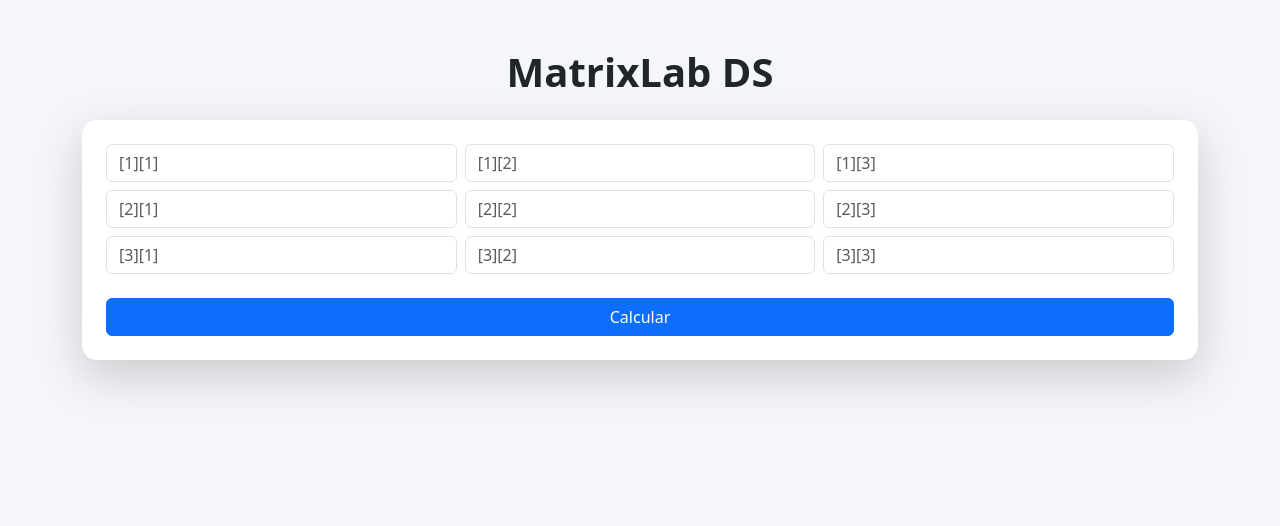
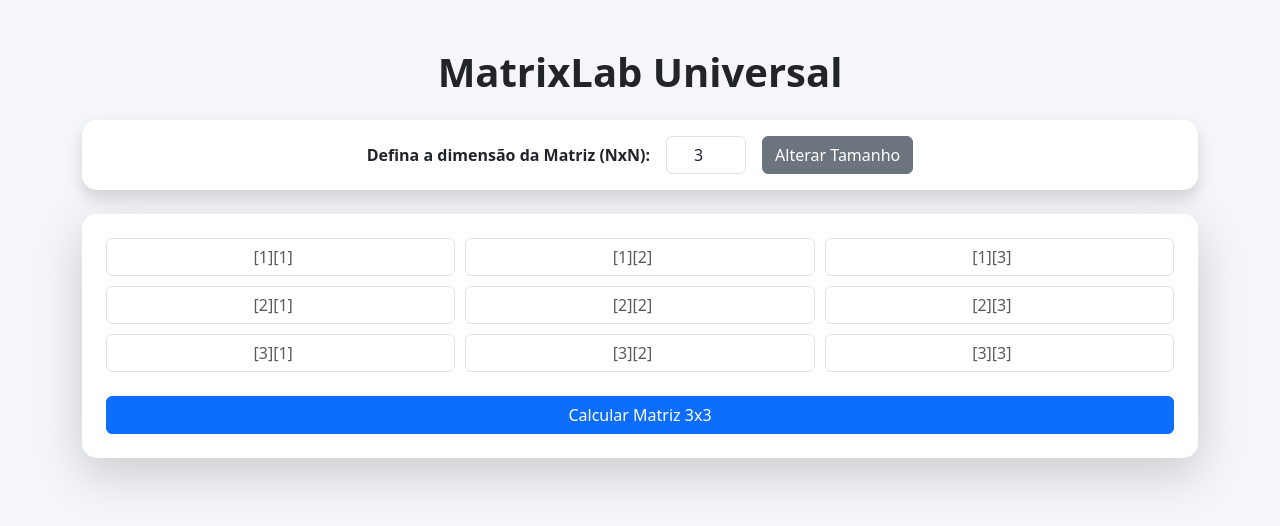
Before and after one commit to josehenriqueprogramador/MatrixLab, a FastAPI app: page / in a window 1280 px wide. Shown: the top 526 px of the page. Run offline with FastAPI, Linux system fonts and the light colour scheme.

Commit message:
matrizes de varios tamanhos

```diff
--- a/app/main.py
+++ b/app/main.py
@@ -1,4 +1,4 @@
-from fastapi import FastAPI, Form, Request
+from fastapi import FastAPI, Request
 from fastapi.responses import HTMLResponse
 from fastapi.staticfiles import StaticFiles
 from fastapi.templating import Jinja2Templates
@@ -7,82 +7,74 @@ import numpy as np
 app = FastAPI()
 
 app.mount("/static", StaticFiles(directory="app/static"), name="static")
-
 templates = Jinja2Templates(directory="app/templates")
 
 
 def matrix_to_html(matrix):
     html = "<table class='table table-bordered text-center'>"
-
     for row in matrix:
         html += "<tr>"
         for value in row:
-            html += f"<td>{round(value,2)}</td>"
+            html += f"<td>{round(value, 2)}</td>"
         html += "</tr>"
-
     html += "</table>"
-
     return html
 
 
 @app.get("/", response_class=HTMLResponse)
-async def home(request: Request):
-    # CORREÇÃO: Passando os parâmetros de forma explícita
+async def home(request: Request, size: int = 3):
+    # O tamanho padrão inicial será 3x3, mas aceita qualquer valor via URL (?size=4)
     return templates.TemplateResponse(
         request=request,
         name="index.html",
-        context={"result": None}
+        context={"result": None, "size": size}
     )
 
 
 @app.post("/", response_class=HTMLResponse)
-async def calculate(
-    request: Request,
+async def calculate(request: Request):
+    # Captura todos os dados do formulário dinamicamente
+    form_data = await request.form()
+    size = int(form_data.get("size", 3))
 
-    a11: float = Form(...),
-    a12: float = Form(...),
-    a13: float = Form(...),
+    # Monta a lista bidimensional baseada no tamanho escolhido
+    matrix_list = []
+    for i in range(size):
+        row = []
+        for j in range(size):
+            # Busca o valor usando a máscara de nome que definimos no HTML (ex: a_0_1)
+            val = float(form_data.get(f"a_{i}_{j}", 0))
+            row.append(val)
+        matrix_list.append(row)
 
-    a21: float = Form(...),
-    a22: float = Form(...),
-    a23: float = Form(...),
-
-    a31: float = Form(...),
-    a32: float = Form(...),
-    a33: float = Form(...)
-):
-
-    A = np.array([
-        [a11, a12, a13],
-        [a21, a22, a23],
-        [a31, a32, a33]
-    ])
+    # O NumPy aceita essa lista de qualquer tamanho instantaneamente!
+    A = np.array(matrix_list)
 
     determinant = np.linalg.det(A)
-
     transpose = A.T
-
     negative = -A
 
     inverse = None
     multiplication = None
 
-    if determinant != 0:
+    # Evita problemas de precisão de ponto flutuante comparando com uma tolerância pequena
+    if abs(determinant) > 1e-9:
         inverse = np.linalg.inv(A)
         multiplication = np.dot(A, inverse)
+    else:
+        determinant = 0.0  # Limpa resíduos floats caso seja numericamente zero
 
     result = {
         "original": matrix_to_html(A),
         "determinant": round(determinant, 2),
         "transpose": matrix_to_html(transpose),
         "negative": matrix_to_html(negative),
-        "inverse": matrix_to_html(inverse) if inverse is not None else "Não possui inversa",
+        "inverse": matrix_to_html(inverse) if inverse is not None else "Não possui inversa (Determinante é zero)",
         "multiplication": matrix_to_html(multiplication) if multiplication is not None else "Não disponível"
     }
 
-    # CORREÇÃO: Passando os parâmetros de forma explícita
     return templates.TemplateResponse(
         request=request,
         name="index.html",
-        context={"result": result}
+        context={"result": result, "size": size}
     )
--- a/app/templates/index.html
+++ b/app/templates/index.html
@@ -2,56 +2,61 @@
 <html lang="pt-br">
 <head>
     <meta charset="UTF-8">
-
-    <title>MatrixLab DS</title>
-
+    <title>MatrixLab Universal</title>
     <link href="https://cdn.jsdelivr.net/npm/bootstrap@5.3.3/dist/css/bootstrap.min.css" rel="stylesheet">
-
     <link rel="stylesheet" href="/static/style.css">
 </head>
 <body>
 
 <div class="container py-5">
 
-    <h1 class="text-center mb-4">MatrixLab DS</h1>
+    <h1 class="text-center mb-4">MatrixLab Universal</h1>
+
+    <div class="card shadow p-3 mb-4 text-center">
+        <form method="GET" class="row g-3 align-items-center justify-content-center">
+            <div class="col-auto">
+                <label class="fw-bold">Defina a dimensão da Matriz (NxN):</label>
+            </div>
+            <div class="col-auto">
+                <input type="number" name="size" class="form-control text-center" min="2" max="10" value="{{ size }}" style="width: 80px;">
+            </div>
+            <div class="col-auto">
+                <button type="submit" class="btn btn-secondary">Alterar Tamanho</button>
+            </div>
+        </form>
+    </div>
 
     <div class="card shadow-lg p-4">
+        <form method="POST">
+            <input type="hidden" name="size" value="{{ size }}">
 
-        <form method="POST">
+            <div style="display: grid; grid-template-columns: repeat({{ size }}, 1fr); gap: 10px;">
 
-            <div class="row g-2">
-
-                {% for i in range(1,4) %}
-                    {% for j in range(1,4) %}
-
-                    <div class="col-4">
+                {% for i in range(size) %}
+                    {% for j in range(size) %}
+                    <div>
                         <input
                             type="number"
                             step="any"
-                            class="form-control"
-                            name="a{{i}}{{j}}"
-                            placeholder="[{{i}}][{{j}}]"
+                            class="form-control text-center"
+                            name="a_{{i}}_{{j}}"
+                            placeholder="[{{i+1}}][{{j+1}}]"
                             required
                         >
                     </div>
-
                     {% endfor %}
                 {% endfor %}
 
             </div>
 
             <button class="btn btn-primary w-100 mt-4">
-                Calcular
+                Calcular Matriz {{ size }}x{{ size }}
             </button>
-
         </form>
-
     </div>
 
     {% if result %}
-
     <div class="mt-5">
-
         <div class="card p-4 shadow mb-4">
             <h3>Matriz Original</h3>
             {{ result.original | safe }}
@@ -81,9 +86,7 @@
             <h3>A × A⁻¹</h3>
             {{ result.multiplication | safe }}
         </div>
-
     </div>
-
     {% endif %}
 
 </div>
```
